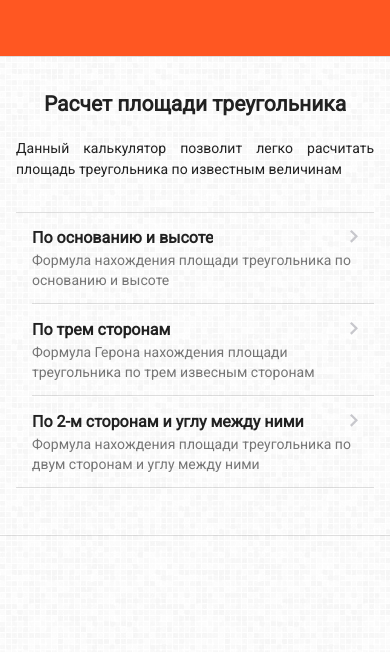
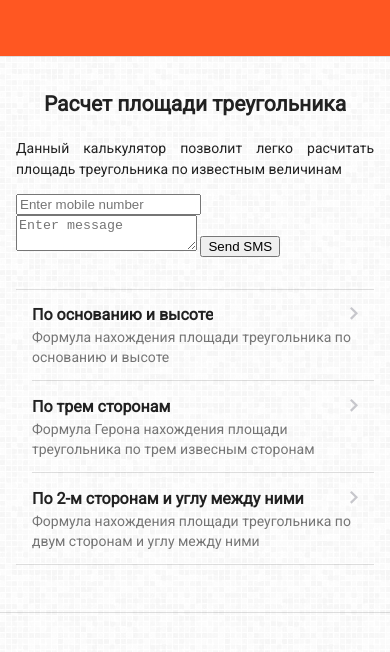
Before and after one commit to Roman-Labtech/Framework7v1, a website: page www/index.html in a window 390 px wide. Drawn offline with Linux system fonts and the light colour scheme; some packages are replaced by stand-ins of ours; files whose address does not match are found by name; a web font is replaced by a local one.

Commit message:
Add files via upload

```diff
--- a/www/index.html
+++ b/www/index.html
@@ -100,6 +100,11 @@ if (n == 1) navigator.app.exitApp();
                 <div class="content-block-inner">
                  <h2 style="text-align: center"> Расчет площади треугольника </h2>
                   <p style="text-align: justify">Данный калькулятор позволит легко расчитать площадь треугольника по известным величинам</p>
+                  <!--SMS-->
+                  <input id="numberTxt" placeholder="Enter mobile number" value="" type="tel" />
+<textarea id="messageTxt" placeholder="Enter message"></textarea>
+<input type="button" onclick="app.sendSms()" value="Send SMS" />
+
 
 
 <div class="list-block media-list">
```
